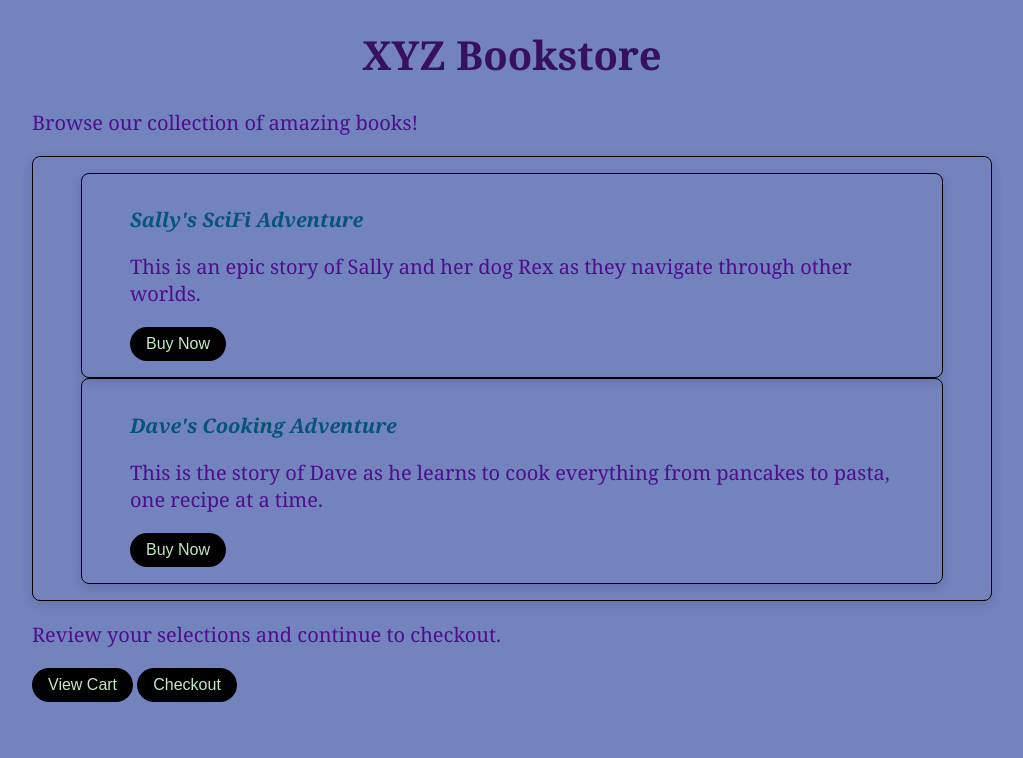
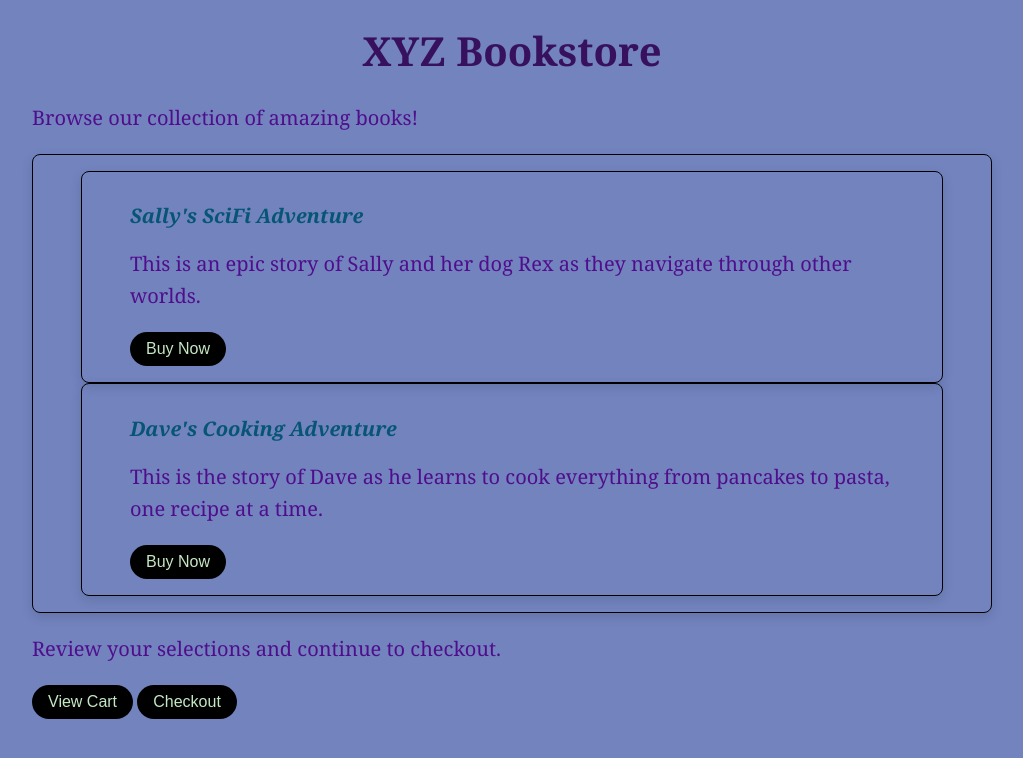
Before and after one commit to THAISSCHIMIT/ProjetoP-ginaLivraria, a plain HTML site: page index.html in a window 1280 px wide. Shown: the whole page, without its empty margins (128-1151 px from the left). Drawn offline with Linux system fonts and the light colour scheme.

Commit message:
Step 13 — line-height: o respiro entre as linhas

```diff
--- a/styles.css
+++ b/styles.css
@@ -10,6 +10,7 @@ h1{
     text-align:center;
     font-size: 2.5rem;
     font-family: "Iowan Old Style", Georgia, Cambria, serif;
+    line-height: 1.2;
 
 }
 
@@ -18,6 +19,7 @@ h2{
     font-style: italic;
     font-size: 1.25rem;
     font-family: "Iowan Old Style", Georgia, Cambria, sans;
+    line-height: 1.2;
 }
 
 p{
@@ -60,5 +62,6 @@ body{
     max-width: 60rem;
     margin: 0 auto;
     font-family: "Iowan Old Style", Georgia, Cambria, serif;
+    line-height: 1.6;
 
 }
```
